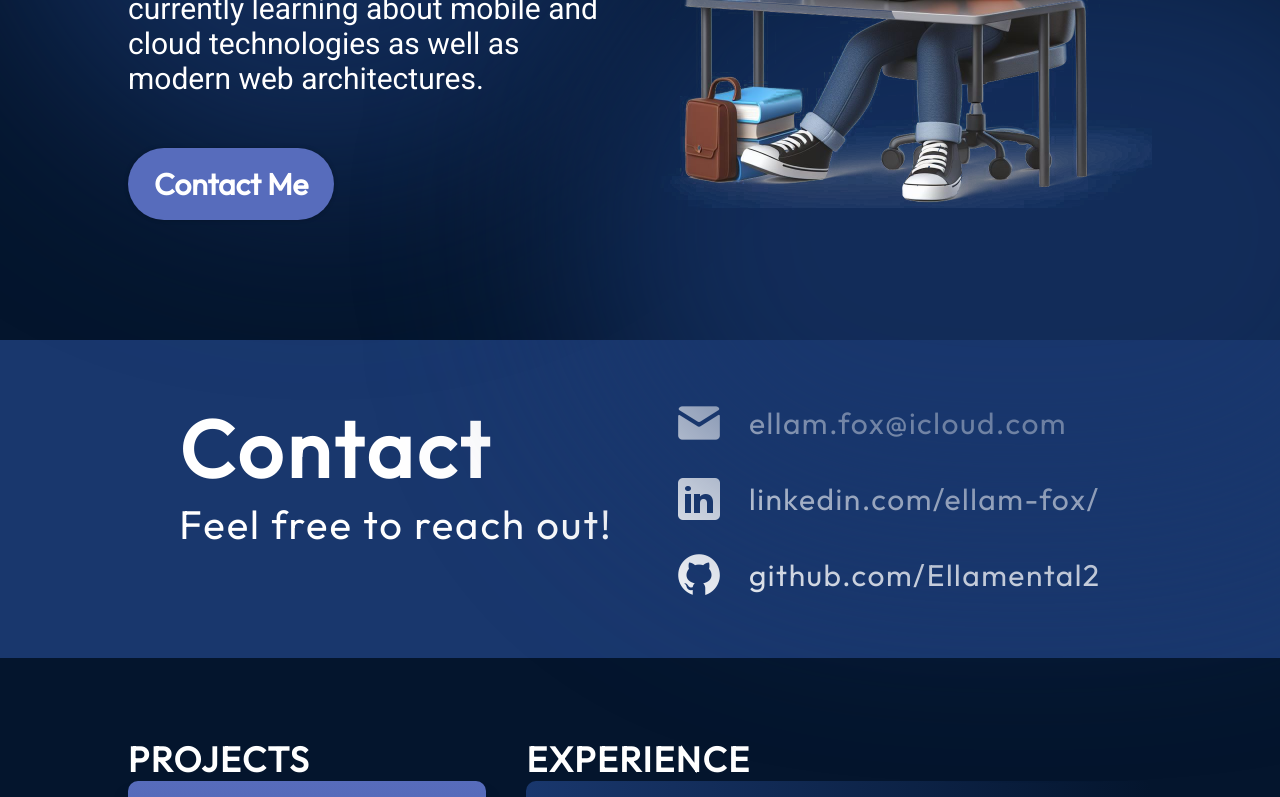
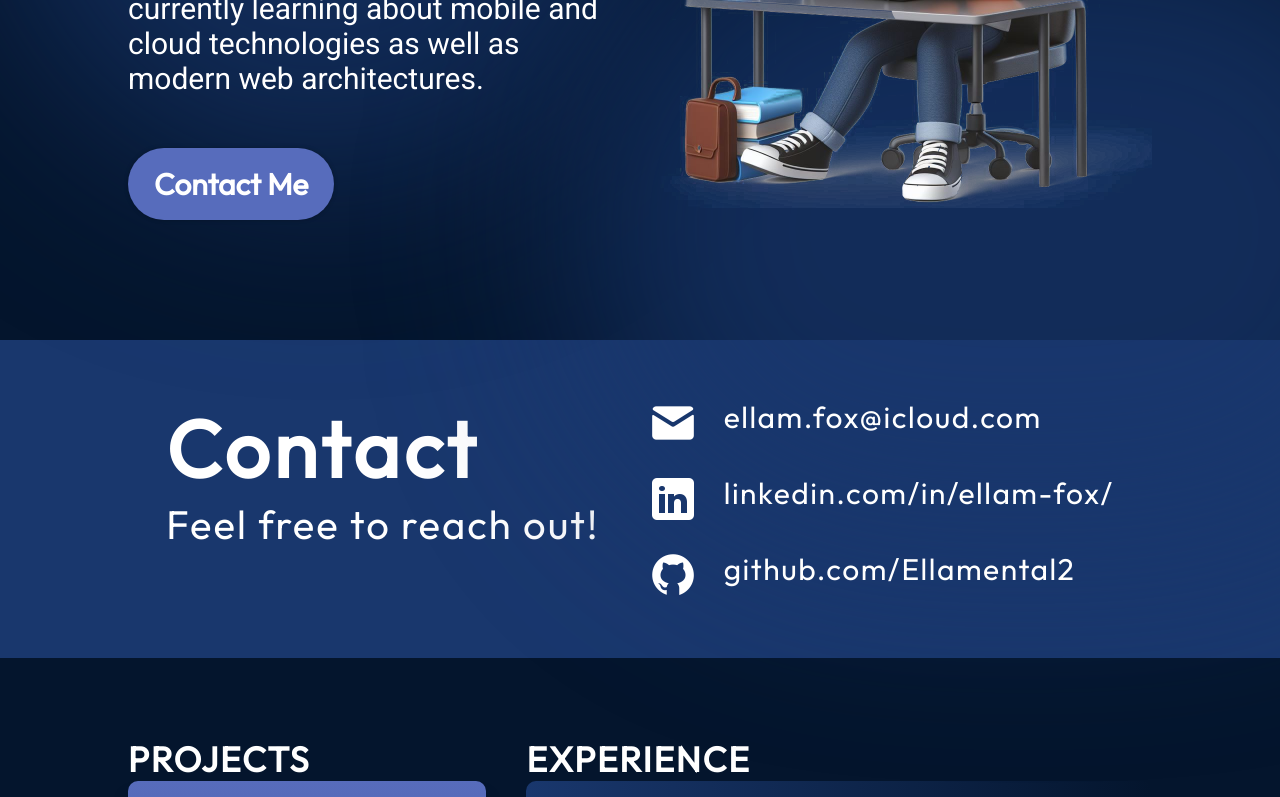
Before and after one commit to Ellamental2/Portfolio, a React (Vite) app: page / in a window 1280 px wide. Shown: the part 446-1243 px from the top of the page. Built offline with nearby package versions, Linux system fonts and the light colour scheme.

Commit message:
fix contact links

```diff
--- a/src/components/Contact/Contact.jsx
+++ b/src/components/Contact/Contact.jsx
@@ -10,19 +10,31 @@ export const Contact = () => {
       </div>
       <ul className={styles.links}>
         <li className={styles.link}>
-          <img src={getImageUrl("contact/emailIcon.png")} alt="Email icon" />
-          <a href="mailto:ellam.fox@icloud.com">ellam.fox@icloud.com</a>
+          <a href="mailto:ellam.fox@icloud.com">
+            <img
+              src={getImageUrl("contact/emailIcon.png")}
+              alt="Email icon"
+            />
+            ellam.fox@icloud.com
+          </a>
         </li>
         <li className={styles.link}>
-          <img
-            src={getImageUrl("contact/linkedinIcon.png")}
-            alt="LinkedIn icon"
-          />
-          <a href="https://www.linkedin.com/in/ellam-fox/">linkedin.com/ellam-fox/</a>
+          <a href="https://www.linkedin.com/in/ellam-fox/">
+            <img
+              src={getImageUrl("contact/linkedinIcon.png")}
+              alt="LinkedIn icon"
+            />
+            linkedin.com/in/ellam-fox/
+          </a>
         </li>
         <li className={styles.link}>
-          <img src={getImageUrl("contact/githubIcon.png")} alt="Github icon" />
-          <a href="https://github.com/Ellamental2">github.com/Ellamental2</a>
+          <a href="https://www.github.com/Ellamental2">
+            <img
+              src={getImageUrl("contact/githubIcon.png")}
+              alt="Github icon"
+            />
+            github.com/Ellamental2
+          </a>
         </li>
       </ul>
     </footer>
--- a/src/components/Contact/Contact.module.css
+++ b/src/components/Contact/Contact.module.css
@@ -30,6 +30,7 @@
   align-items: flex-start;
   list-style: none;
   gap: 26px;
+  z-index: 3;
 }
 
 .link {
@@ -40,10 +41,15 @@
 
 .link a {
   color: var(--color-text);
+  font-size: 30px;
   text-decoration: none;
-  font-size: 30px;
   font-weight: 400;
   letter-spacing: 1.5px;
+  align-items: center;
+  display: flex;
+  flex-direction: row;
+  align-items: flex-start;
+  gap: 26px;
 }
 
 @media screen and (max-width: 830px) {
```
